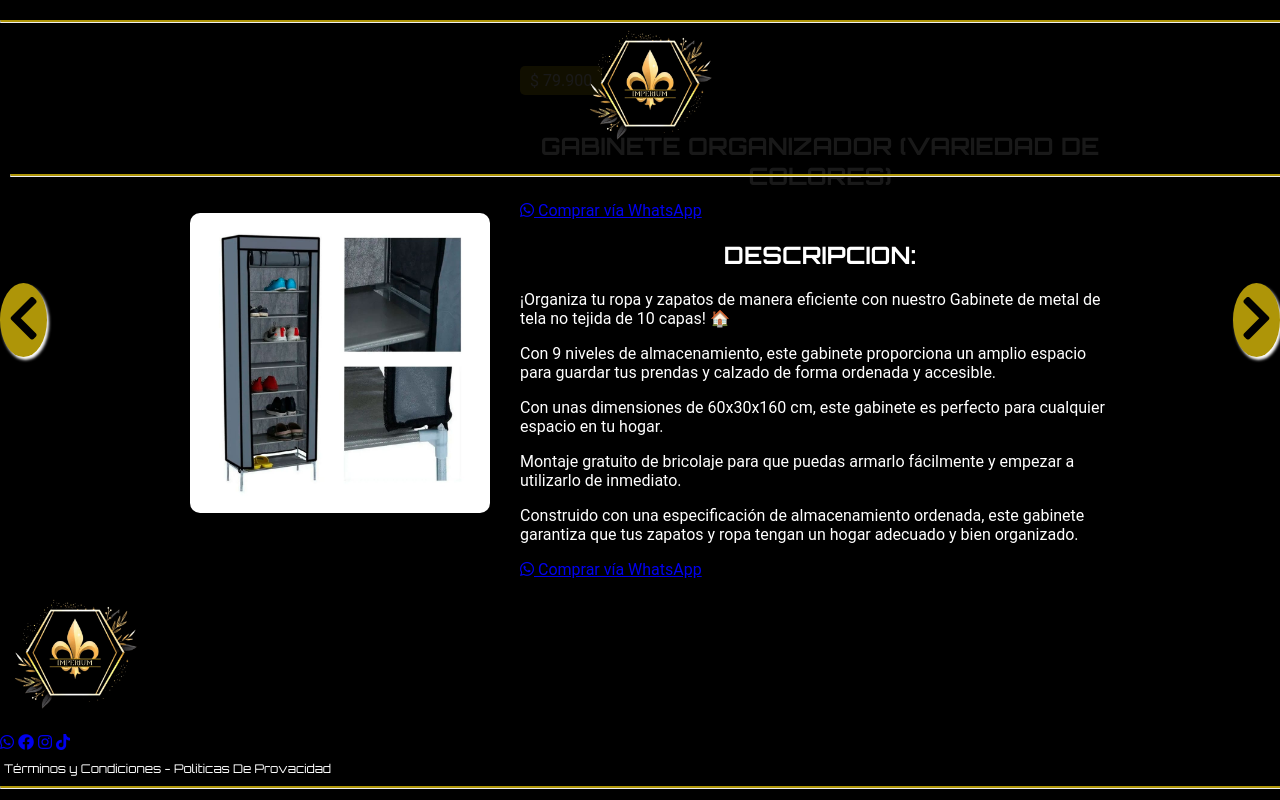
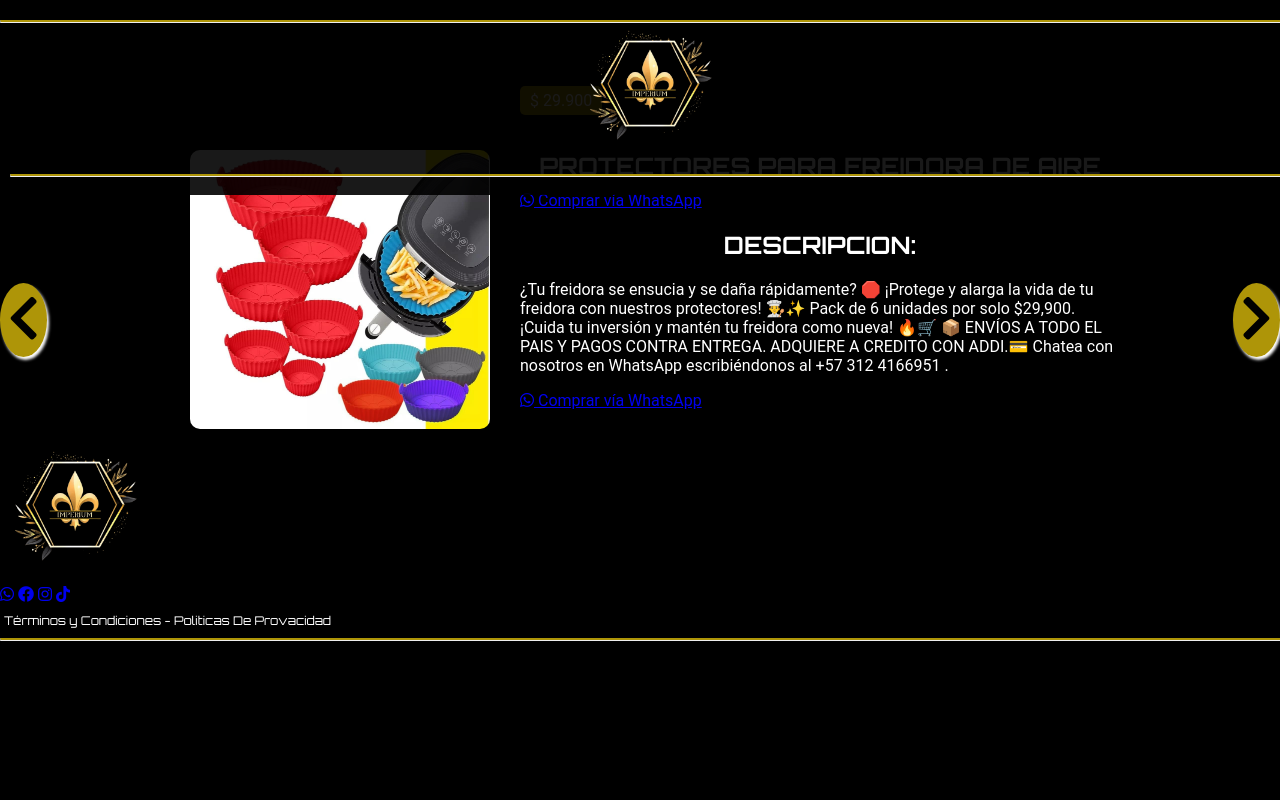
Before and after one commit to Imperium000inc/Imperium000inc, a plain HTML site: page protectores.html in a window 1280 px wide. Drawn offline with Linux system fonts and the light colour scheme.

Commit message:
Update protectores.html

```diff
--- a/protectores.html
+++ b/protectores.html
@@ -42,8 +42,11 @@
 
     <section id="product-details">
         <div class="product-images-container">
-            <img  src="./ORGANIZADOR DE CALZADO3.jpg" alt="Imagen 1">
-            <img src="./ORGANIZADOR DE CALZADO2.jpg" alt="">
+            <img src="./todos.jpeg" alt="">
+            <img  src="./rojo.jpeg" alt="Imagen 1">
+            <img src="./azul.jpeg" alt="">
+            <img src="./morado.jpeg" alt="">
+            <img src="./gris.jpeg" alt="">
             <!-- Otras imágenes -->
         </div>
         <div class="product-prev-btn">
@@ -53,8 +56,8 @@
             <i class="fas fa-chevron-right"></i>
         </div>
         <div class="product-info">
-            <p class="product-price">$ 79.900</p>
-            <h2 class="product-title">GABINETE ORGANIZADOR (VARIEDAD DE COLORES)</h2>
+            <p class="product-price">$ 29.900</p>
+            <h2 class="product-title">PROTECTORES PARA FREIDORA DE AIRE</h2>
             <div class="product-buttons">
                 <a href="https://wa.me/573124166951" class="product-buy-btn" id="boton_wpp">
                     <i class="fab fa-whatsapp"></i> Comprar vía WhatsApp
@@ -63,15 +66,13 @@
 
 
             <h2>DESCRIPCION:</h2>
-            <p>¡Organiza tu ropa y zapatos de manera eficiente con nuestro Gabinete de metal de tela no tejida de 10 capas! 🏠</p>
+            <p>¿Tu freidora se ensucia y se daña rápidamente? 🛑 ¡Protege y alarga la vida de tu freidora con nuestros protectores! 👨‍🍳✨ Pack de 6 unidades por solo $29,900. ¡Cuida tu inversión y mantén tu freidora como nueva! 🔥🛒
 
-<p>Con 9 niveles de almacenamiento, este gabinete proporciona un amplio espacio para guardar tus prendas y calzado de forma ordenada y accesible.</p>
+                📦 ENVÍOS A TODO EL PAIS Y PAGOS CONTRA ENTREGA.
 
-<p>Con unas dimensiones de 60x30x160 cm, este gabinete es perfecto para cualquier espacio en tu hogar.</p>
+                ADQUIERE A CREDITO CON ADDI.💳
 
-<p>Montaje gratuito de bricolaje para que puedas armarlo fácilmente y empezar a utilizarlo de inmediato.</p>
-
-<p>Construido con una especificación de almacenamiento ordenada, este gabinete garantiza que tus zapatos y ropa tengan un hogar adecuado y bien organizado.</p>
+                Chatea con nosotros en WhatsApp escribiéndonos al +57 312 4166951 .</p>
 
 
 
```
